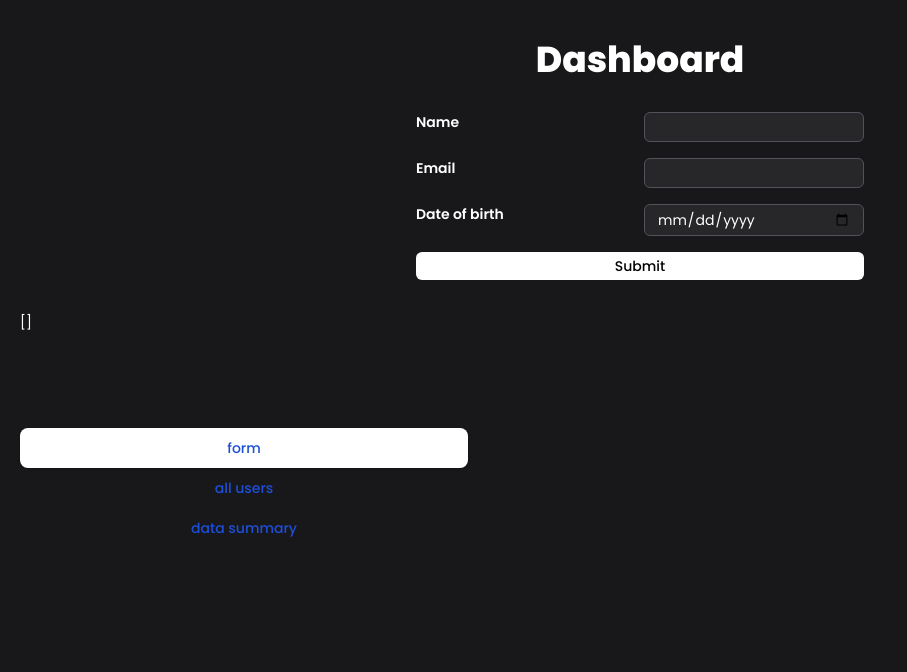
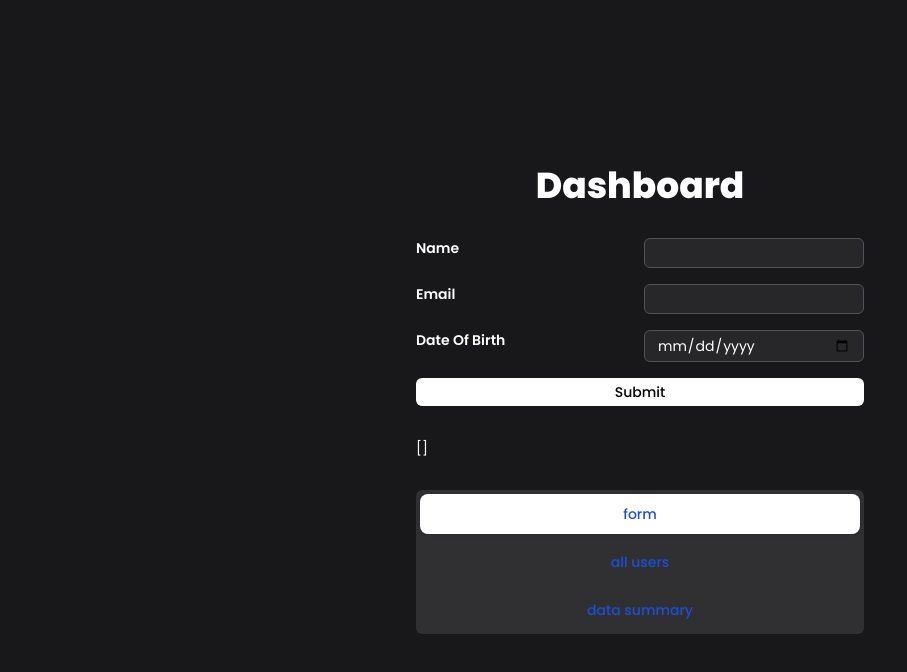
Before and after one commit to statusunknown418/mdp-fullstack-challenge, a Next.js app: page / in a window 1280 px wide. Shown: the top 672 px of the page, without its empty margins (0-907 px from the left). Built offline with nearby package versions, Linux system fonts and the light colour scheme; no server answers; the database is empty.

Commit message:
style: updated styles

```diff
--- a/pages/index.tsx
+++ b/pages/index.tsx
@@ -11,14 +11,14 @@ const Home: NextPage = () => {
   const { data, error } = useSWR('/api/users', fetcher)
 
   return (
-    <div>
+    <div className="flex flex-col items-center justify-center min-h-screen">
       <Head>
-        <title>Create Next App</title>
+        <title>Mdp Challenge</title>
         <meta name="description" content="Generated by create next app" />
         <link rel="icon" href="/favicon.ico" />
       </Head>
 
-      <main className="grid grid-cols-1 place-content-center gap-8 px-5 py-10">
+      <main className="grid grid-cols-1 place-content-center gap-8">
         <h1 className="text-4xl font-extrabold text-center">Dashboard</h1>
         <section>
           <InitialForm />
--- a/styles/globals.css
+++ b/styles/globals.css
@@ -4,6 +4,6 @@
 
 @layer components {
   .custom-input {
-    @apply bg-bg-secondary rounded-primary px-3 py-1 border border-border-primary;
+    @apply bg-bg-secondary rounded-primary px-3 py-1 border border-border-primary focus-within:outline-none focus:ring-1 focus:ring-indigo-500;
   }
 }
--- /dev/null
+++ b/ui/Home/ShowcaseTabs/index.tsx
@@ -0,0 +1 @@
+export { ShowcaseTabs, type TShowcaseTabsProps } from './ShowcaseTabs'
--- a/ui/__shared__/HeadlessUIPrimitives/Tabs.tsx
+++ b/ui/__shared__/HeadlessUIPrimitives/Tabs.tsx
@@ -3,7 +3,7 @@ import { NextPage } from 'next'
 
 export const Tabs: NextPage = ({ children }) => {
   return (
-    <div className="w-full max-w-md px-2 py-16 sm:px-0">
+    <div className="p-1 w-full max-w-md flex flex-col gap-2 md:flex md:items-center md:justify-between rounded-primary bg-white/10">
       <Tab.Group>{children}</Tab.Group>
     </div>
   )
--- a/ui/__shared__/RadixPrimitives/Label/Label.tsx
+++ b/ui/__shared__/RadixPrimitives/Label/Label.tsx
@@ -8,7 +8,10 @@ export type TLabelProps = {
 
 export const Label: NextPage<TLabelProps> = ({ htmlFor, title }) => {
   return (
-    <LabelPrimitive.Root htmlFor={htmlFor} className="text-sm font-semibold cursor-pointer">
+    <LabelPrimitive.Root
+      htmlFor={htmlFor}
+      className="text-sm font-semibold cursor-pointer capitalize"
+    >
       {title}
     </LabelPrimitive.Root>
   )
```
